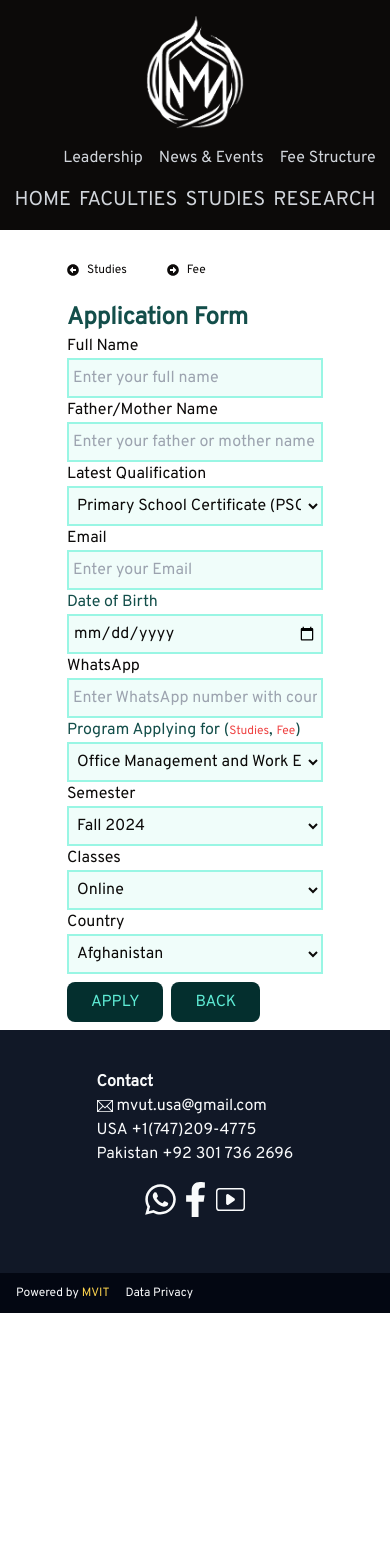
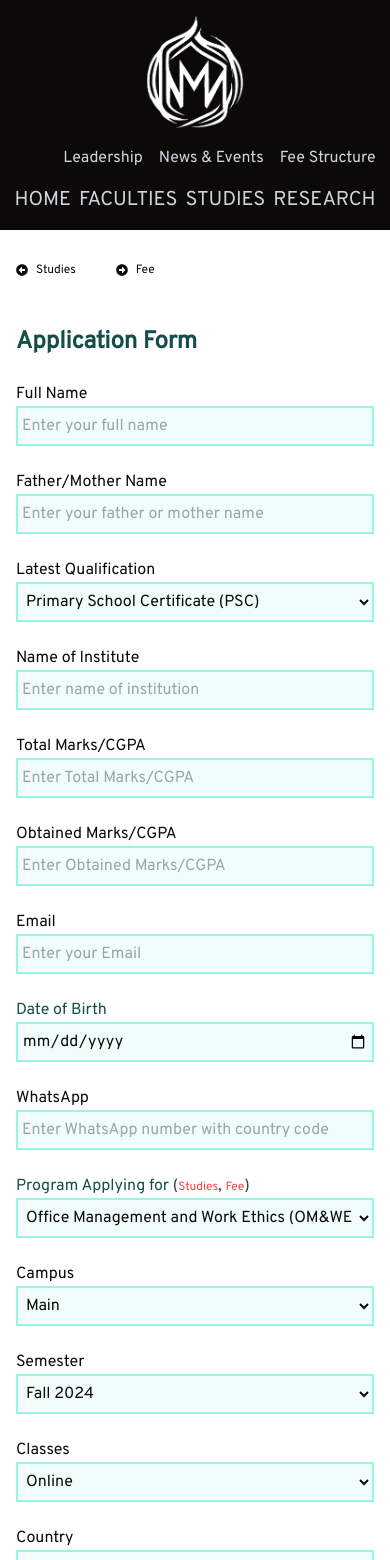
Before and after one commit to mvut/mvut, a Next.js app: page /pages/apply in a window 390 px wide. Shown: the top 1560 px of the page. Before the commit the page ends 1313 px from the top, so only its background shows below. Built offline with nearby package versions, Linux system fonts and the light colour scheme.

Commit message:
Form updates

```diff
--- a/app/api/auth/apply/route.ts
+++ b/app/api/auth/apply/route.ts
@@ -3,9 +3,9 @@ import { sql } from '@vercel/postgres';
 
 export async function POST(request: Request) {
     try {
-        const { fullname, fathername, qualification, gmail, dob, whatsapp, program, semester, classes, country } = await request.json();
-        console.log({ fullname, fathername, qualification, gmail, dob, whatsapp, program, semester, classes, country });
-        await sql`INSERT INTO applications (fullname, fathername, qualification, gmail, dob, whatsapp, program, semester, classes, country) VALUES (${fullname}, ${fathername}, ${qualification}, ${gmail}, ${dob}, ${whatsapp}, ${program}, ${semester}, ${classes}, ${country})`;
+        const { full_name, father_name, qualification, institute, total_marks, obtained_marks, gmail, dob, whatsapp, program, campus, semester, classes, country } = await request.json();
+        console.log({ full_name, father_name, qualification, institute, total_marks, obtained_marks, gmail, dob, whatsapp, program, campus, semester, classes, country });
+        await sql`INSERT INTO admissions (full_name, father_name, qualification, institute, total_marks, obtained_marks, gmail, dob, whatsapp, program, campus, semester, classes, country) VALUES (${full_name}, ${father_name}, ${qualification}, ${institute}, ${total_marks}, ${obtained_marks}, ${gmail}, ${dob}, ${whatsapp}, ${program}, ${campus}, ${semester}, ${classes}, ${country})`;
         return NextResponse.json({ message: "Your Application has been received successfully" });
     } catch (e) {
         console.log({ e });
--- a/app/pages/apply/page.tsx
+++ b/app/pages/apply/page.tsx
@@ -1799,13 +1799,17 @@ export default function ApplicationForm(){
         const response = await fetch('/api/auth/apply', {
             method: 'POST',
             body: JSON.stringify({
-                fullname:formData.get("fullname"),
-                fathername:formData.get("fathername"),
+                full_name:formData.get("full_name"),
+                father_name:formData.get("father_name"),
                 qualification:formData.get("qualification"),
+                institute:formData.get("institute"),
+                total_marks:formData.get("total_marks"),
+                obtained_marks:formData.get("obtained_marks"),
                 gmail:formData.get("gmail"),
                 dob:formData.get("dob"),
                 whatsapp:formData.get("whatsapp"),
                 program:formData.get("program"),
+                campus:formData.get("campus"),
                 semester:formData.get("semester"),
                 classes:formData.get("classes"),
                 country:formData.get("country"),
@@ -1821,35 +1825,41 @@ export default function ApplicationForm(){
     };
 
         return (
-            <div className={'flex flex-row md:min-h-screen items-center justify-center'}>
+            <div className={'flex flex-row items-center justify-center'}>
+
                 <div
-                    className={"hidden md:flex md:flex-col min-h-screen md:w-1/2 bg-teal-400 items-center justify-center md:gap-8 bg-[url('../public/resources/welcome.jpg')]  bg-cover"}>
-                    <p className={'text-amber-200 text-5xl font-bold text-center bg-red-700 p-2 rounded-xl'}>Build a Career</p>
-                    <p className={'text-gray-50 text-6xl font-bold text-center bg-blue-700 p-2 rounded-xl'}>Admission Open</p>
+                    className={"hidden md:flex md:flex-col min-h-screen md:w-1/2 bg-teal-400 items-center justify-center md:gap-8 bg-[url('../public/resources/welcome.jpg')] bg-cover"}>
+                    <p className={'text-amber-200 text-5xl font-bold text-center bg-red-700 p-2 rounded-xl'}>Build a
+                        Career</p>
+                    <p className={'text-gray-50 text-6xl font-bold text-center bg-blue-700 p-2 rounded-xl'}>Admission
+                        Open</p>
                 </div>
 
-                <form onSubmit={handleSubmit}
-                      className={'flex flex-col md:w-1/2 items-start justify-center md:gap-2 p-2 lg:pl-12'}>
+                <div className={'flex flex-col md:w-1/2 items-start justify-center md:gap-2 p-2 px-4'}>
                     <div className={'flex gap-10 my-6'}>
                         <Link href={'/pages/study'}
                               className={'flex text-xs hover:text-red-500 items-center gap-2'}><FaArrowAltCircleLeft/>Studies</Link>
                         <Link href={'/pages/study/fee'}
                               className={'flex text-xs hover:text-red-500 items-center gap-2'}><FaArrowAltCircleRight/>Fee</Link>
                     </div>
-                    <p className={'text-teal-900 text-2xl font-bold text-center'}>Application Form</p>
+                    <p className={'text-teal-900 text-2xl font-bold text-center py-6'}>Application Form</p>
+                    <form onSubmit={handleSubmit}
+                    >
+
+                        <div className={'grid grid-cols-1 md:grid-cols-2 gap-6'}>
 
                             <div className={'flex flex-col '}>
                                 <label>Full Name</label>
                                 <input type={'text'} placeholder={'Enter your full name'}
-                               className={'h-10 w-64 md:h-10 md:w-96 bg-teal-50 p-1 border-2 border-teal-200'}
-                               required={true} name={'fullname'}/>
+                                       className={'h-10  md:h-10 w-auto bg-teal-50 p-1 border-2 border-teal-200'}
+                                       required={true} name={'full_name'}/>
                             </div>
 
                             <div className={'flex flex-col '}>
                                 <label>Father/Mother Name</label>
                                 <input type={'text'} placeholder={'Enter your father or mother name'}
-                               className={'h-10 w-64 md:h-10 md:w-96 bg-teal-50 p-1 border-2 border-teal-200'}
-                               required={true} name={'fathername'}/>
+                                       className={'h-10 md:h-10 w-auto bg-teal-50 p-1 border-2 border-teal-200'}
+                                       required={true} name={'father_name'}/>
                             </div>
 
                             <div className={'flex flex-col '}>
@@ -1858,7 +1868,7 @@ export default function ApplicationForm(){
                                 {/*       className={'h-10 w-64 md:h-10 md:w-96 bg-teal-50 p-1 border-2 border-teal-200'}*/}
                                 {/*       required={true} name={'qualification'}/>*/}
 
-                        <select className={'h-10 w-64 md:h-10 md:w-96 bg-teal-50 p-1 border-2 border-teal-200'}
+                                <select className={'h-10  md:h-10 w-auto bg-teal-50 p-1 border-2 border-teal-200'}
                                         name={'qualification'}>
                                     <option value={'Primary School Certificate (PSC)'}>Primary School Certificate (PSC)
                                     </option>
@@ -1879,23 +1889,41 @@ export default function ApplicationForm(){
                                     <option value={'Doctor of Philosophy (Ph.D.)'}>Doctor of Philosophy (Ph.D.)</option>
                                 </select>
                             </div>
+                            <div className={'flex flex-col '}>
+                                <label>Name of Institute</label>
+                                <input type={'text'} placeholder={'Enter name of institution'}
+                                       className={'h-10  md:h-10 w-auto bg-teal-50 p-1 border-2 border-teal-200'}
+                                       required={true} name={'institute'}/>
+                            </div>
+                            <div className={'flex flex-col '}>
+                                <label>Total Marks/CGPA</label>
+                                <input type={'text'} placeholder={'Enter Total Marks/CGPA'}
+                                       className={'h-10  md:h-10 w-auto bg-teal-50 p-1 border-2 border-teal-200'}
+                                       required={true} name={'total_marks'}/>
+                            </div>
 
+                            <div className={'flex flex-col '}>
+                                <label>Obtained Marks/CGPA</label>
+                                <input type={'text'} placeholder={'Enter Obtained Marks/CGPA'}
+                                       className={'h-10  md:h-10 w-auto bg-teal-50 p-1 border-2 border-teal-200'}
+                                       required={true} name={'obtained_marks'}/>
+                            </div>
                             <div className={'flex flex-col '}>
                                 <label>Email</label>
                                 <input type={'text'} placeholder={'Enter your Email'}
-                               className={'h-10 w-64 md:h-10 md:w-96 bg-teal-50 p-1 border-2 border-teal-200'}
+                                       className={'h-10 md:h-10 w-auto bg-teal-50 p-1 border-2 border-teal-200'}
                                        required={true} name={'gmail'}/>
                             </div>
                             <div className={'flex flex-col'}>
                                 <label className={'text-teal-900'}>Date of Birth</label>
                                 <input type={'date'} placeholder={'Enter your Email account'}
-                               className={'h-10 w-64 md:h-10 md:w-96 bg-teal-50 p-1 border-2 border-teal-200'}
+                                       className={'h-10 md:h-10 w-auto bg-teal-50 p-1 border-2 border-teal-200'}
                                        required={true} name={'dob'}/>
                             </div>
                             <div className={'flex flex-col '}>
                                 <label>WhatsApp</label>
                                 <input type={'text'} placeholder={'Enter WhatsApp number with country code'}
-                               className={'h-10 w-64 md:h-10 md:w-96 bg-teal-50 p-1 border-2 border-teal-200'}
+                                       className={'h-10  md:h-10 w-auto bg-teal-50 p-1 border-2 border-teal-200'}
                                        required={true} name={'whatsapp'}
                                 />
                             </div>
@@ -1904,7 +1932,7 @@ export default function ApplicationForm(){
                                                                                                className={'text-xs text-red-500 hover:text-teal-900'}>Studies</Link>
                                     , <Link href={'/pages/study/fee'}
                                             className={'text-xs text-red-500 hover:text-teal-900'}>Fee</Link>)</label>
-                        <select className={'h-10 w-64 md:h-10 md:w-96 bg-teal-50 p-1 border-2 border-teal-200 '}
+                                <select className={'h-10  md:h-10 w-auto bg-teal-50 p-1 border-2 border-teal-200 '}
                                         name={'program'}>
                                     {
                                         programs ?
@@ -1919,8 +1947,19 @@ export default function ApplicationForm(){
                             </div>
 
                             <div className={'flex flex-col '}>
+                                <label>Campus</label>
+                                <select className={'h-10  md:h-10 w-auto bg-teal-50 p-1 border-2 border-teal-200'}
+                                        name={'campus'}>
+                                    <option value={'Main'}>Main</option>
+                                    <option value={'Al-Abrar Madina-Tul-Ilm Rahmania High School, Pakpattan'}>Al-Abrar
+                                        Madina-Tul-Ilm Rahmania High School, Pakpattan
+                                    </option>
+                                </select>
+                            </div>
+
+                            <div className={'flex flex-col '}>
                                 <label>Semester</label>
-                        <select className={'h-10 w-64 md:h-10 md:w-96 bg-teal-50 p-1 border-2 border-teal-200'}
+                                <select className={'h-10  md:h-10 w-auto bg-teal-50 p-1 border-2 border-teal-200'}
                                         name={'semester'}>
                                     {/*<option value={1}>Spring 2024</option>*/}
                                     <option value={'Fall 2024'}>Fall 2024</option>
@@ -1929,7 +1968,7 @@ export default function ApplicationForm(){
 
                             <div className={'flex flex-col '}>
                                 <label>Classes</label>
-                        <select className={'h-10 w-64 md:h-10 md:w-96 bg-teal-50 p-1 border-2 border-teal-200'}
+                                <select className={'h-10 md:h-10 w-auto bg-teal-50 p-1 border-2 border-teal-200'}
                                         name={'classes'}>
                                     <option value={'Online'}>Online</option>
                                     <option value={'Onsite'}>Onsite (Only in Pakpattan)</option>
@@ -1938,7 +1977,7 @@ export default function ApplicationForm(){
 
                             <div className={'flex flex-col'}>
                                 <label>Country</label>
-                        <select className={'h-10 w-64  md:h-10 md:w-96 bg-teal-50 p-1 border-2 border-teal-200'}
+                                <select className={'h-10   md:h-10 w-auto bg-teal-50 p-1 border-2 border-teal-200'}
                                         name={'country'}>
                                     {
                                         Countries.map(country => <option key={country.isoCode}
@@ -1948,8 +1987,9 @@ export default function ApplicationForm(){
                                     {/*<option value={2}>Onsite</option>*/}
                                 </select>
                             </div>
+                        </div>
 
-                    <div className={'flex gap-2'}>
+                        <div className={'flex gap-2 py-6'}>
                             <button type={'submit'}
                                     className={'text-md bg-teal-950 text-teal-300 rounded-lg uppercase hover:bg-teal-800 p-2 px-6 py-2 mt-2'}>Apply
                             </button>
@@ -1960,5 +2000,6 @@ export default function ApplicationForm(){
                     </form>
 
                 </div>
+            </div>
         )
 }
--- a/app/pages/faculty/layout.tsx
+++ b/app/pages/faculty/layout.tsx
@@ -12,9 +12,9 @@ export default function FacultiesLayout({children,}: { children: React.ReactNode
                 <Link href={'/pages/faculty/departments/ds'} className={'hover:text-red-500'}>Data Science</Link>
                 <Link href={'/pages/faculty/departments/CS'} className={'hover:text-red-500'}>Computer Science</Link>
                 <Link href={'/pages/faculty/departments/se'} className={'hover:text-red-500'}>Software Engineering</Link>
-                <Link href={'/pages/faculty/departments/biotech'} className={'hover:text-red-500'}>Biotechnology</Link>
+                {/*<Link href={'/pages/faculty/departments/biotech'} className={'hover:text-red-500'}>Biotechnology</Link>*/}
                 <Link href={'/pages/faculty/departments/math'} className={'hover:text-red-500'}>Mathematics</Link>
-                <Link href={'/pages/faculty/departments/phy'} className={'hover:text-red-500'}>Physics</Link>
+                {/*<Link href={'/pages/faculty/departments/phy'} className={'hover:text-red-500'}>Physics</Link>*/}
                 <Link href={'/pages/faculty/departments/eng'} className={'hover:text-red-500'}>English</Link>
                 <Link href={'/pages/faculty/departments/management'} className={'hover:text-red-500'}>Management</Link>
                 <Link href={'/pages/faculty/departments/leadership'} className={'hover:text-red-500'}>Leadership</Link>
```
Also changed, not shown: public/resources/man.jpg (added). Lines whose indentation alone changed are shown as unchanged.
